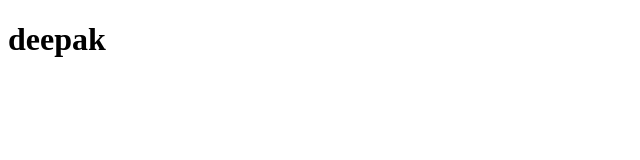
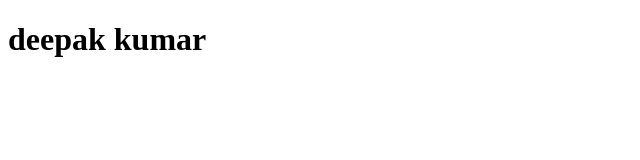
Before and after one commit to Dipak24kumar/ShopifyLearning, a plain HTML site: page index.html in a window 1280 px wide. Shown: the whole page, without its empty margins (0-640 px from the left). Drawn offline with Linux system fonts and the light colour scheme.

Commit message:
full name

```diff
--- a/index.html
+++ b/index.html
@@ -7,6 +7,6 @@
     <title>Document</title>
 </head>
 <body>
-    <h1>deepak</h1>
+    <h1>deepak kumar</h1>
 </body>
 </html>
```
